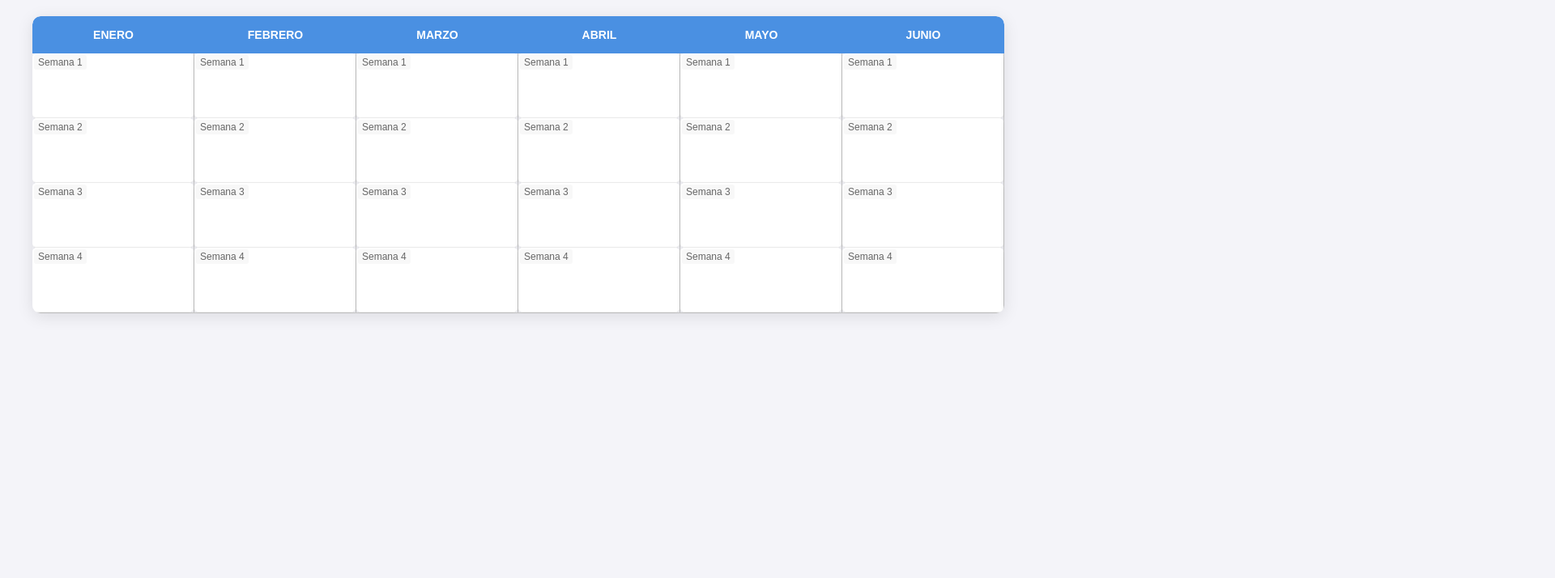
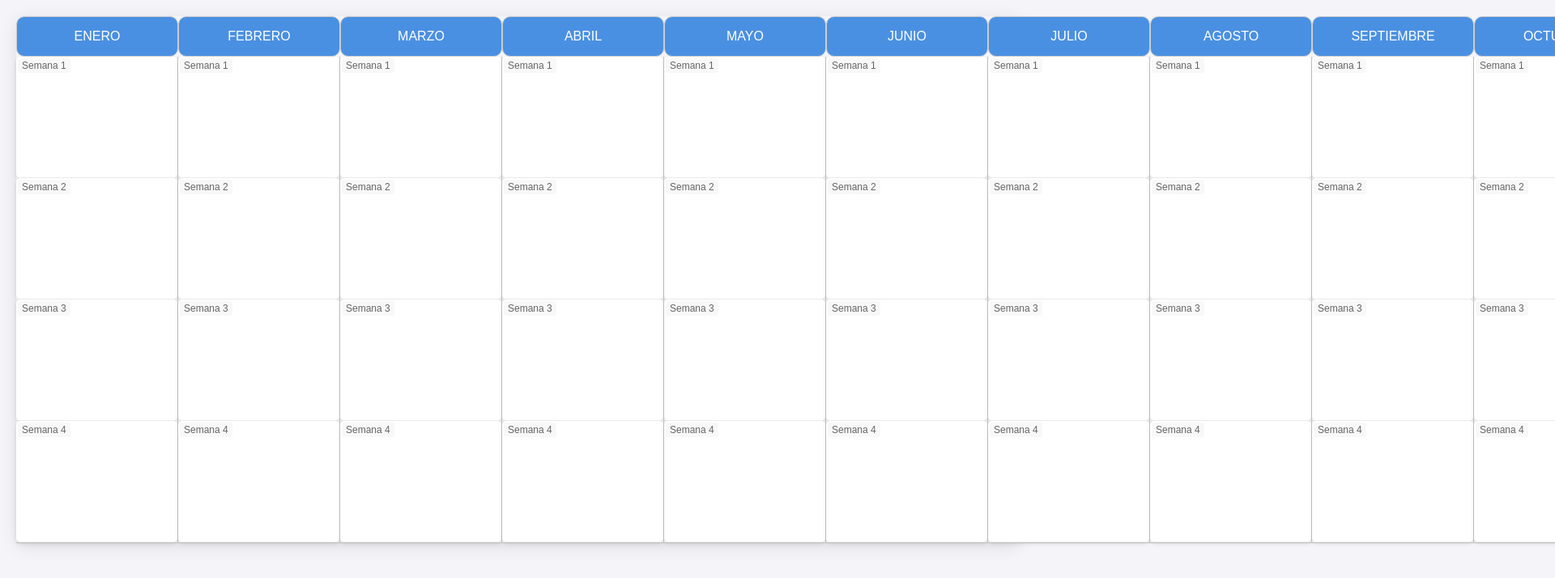
Before and after one commit to Fr4ncx-04/Pagina-Agenda, a website: page dashboard-semanal.html in a window 1280 px wide. Shown: the top 714 px of the page at 81% size, 1920 px wide, since content can reach past the window. Drawn offline with Linux system fonts and the light colour scheme.

Commit message:
commirCalendario

```diff
--- a/dashboard-semanal.html
+++ b/dashboard-semanal.html
@@ -19,9 +19,8 @@ body {
 
         .calendario {
         width: 100%;
-    max-width: 1200px;
+        max-width: 1920px;
         margin: 0 auto;
-    overflow-x: auto;
         height: auto;
         border-radius: 10px;
         box-shadow: 0 4px 20px rgba(0, 0, 0, 0.1);
@@ -30,7 +29,6 @@ body {
         .meses {
             display: grid;
             grid-template-columns: repeat(12, minmax(200px, 1fr));
-    background-color: #4a90e2;
             color: white;
             border-radius: 10px 10px 0 0;
             position: sticky;
@@ -40,16 +38,19 @@ body {
 
         .mes {
         padding: 15px;
+        font-size: 16px;
         text-align: center;
-    font-size: 14px;
-    font-weight: bold;
-    transition: background-color 0.3s;
+        border: 1px solid #ccc;
+        border-radius: 10px;
+        background-color: #4a90e2;  /* Added consistent background color */
         }
+
 
         .mes:hover {
             background-color: #357ab8;
         }
 
+        /* Rest of the CSS remains the same */
         .semanas-container {
             display: grid;
             grid-template-columns: repeat(12, minmax(200px, 1fr));
@@ -58,18 +59,22 @@ body {
         .columna-mes {
             border-right: 1px solid #ccc;
             border-bottom: 1px solid #ccc;
+            min-width: 150px;
+            flex-grow: 1;
+
         }
 
         .semana {
             border-bottom: 1px solid #eee;
-    min-height: 80px;
+            min-height: 100px;
             height: auto;
             position: relative;
-    padding: 25px 5px 5px 5px;
+            padding: 40px 15px 15px 15px;
             transition: all 0.3s ease;
             background-color: #ffffff;
             border-radius: 5px;
             box-shadow: 0 2px 5px rgba(0, 0, 0, 0.1);
+            min-height: 150px;
         }
 
         .semana:hover {
```
Lines whose indentation alone changed are shown as unchanged.
